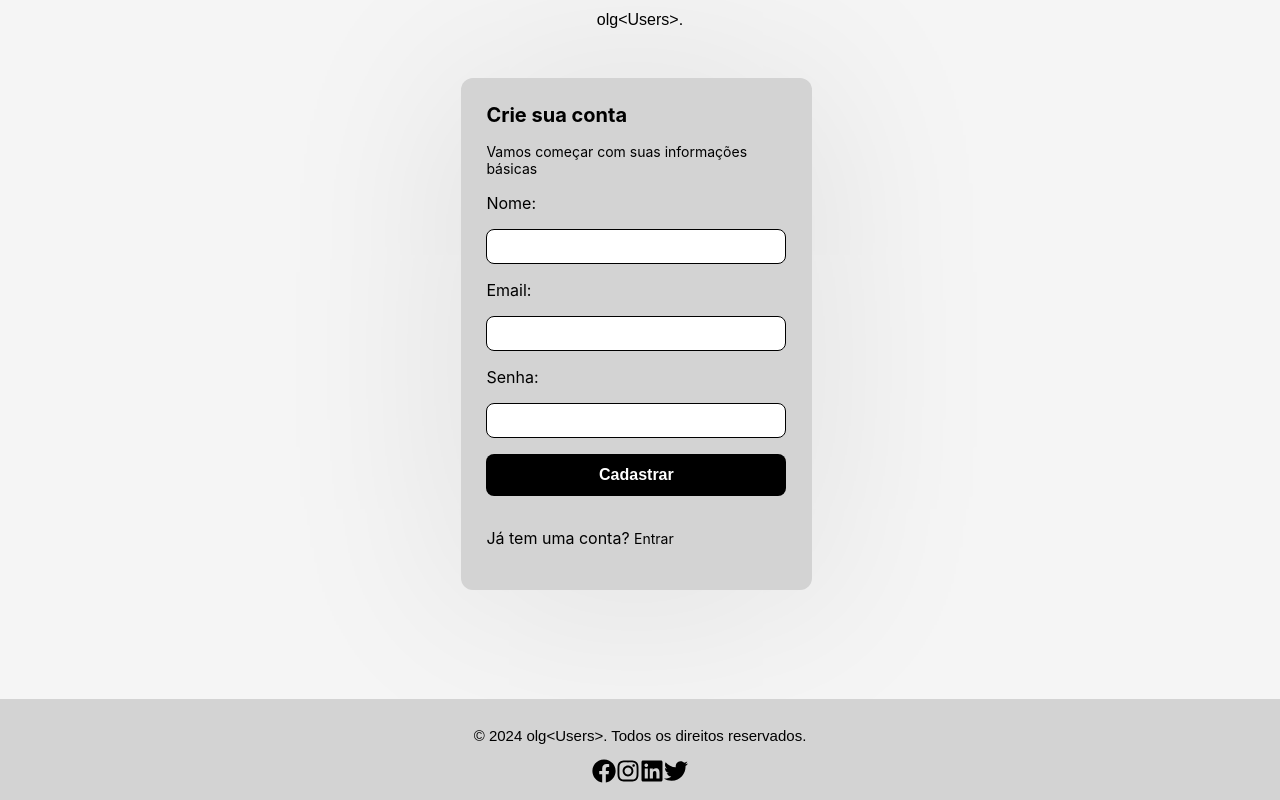
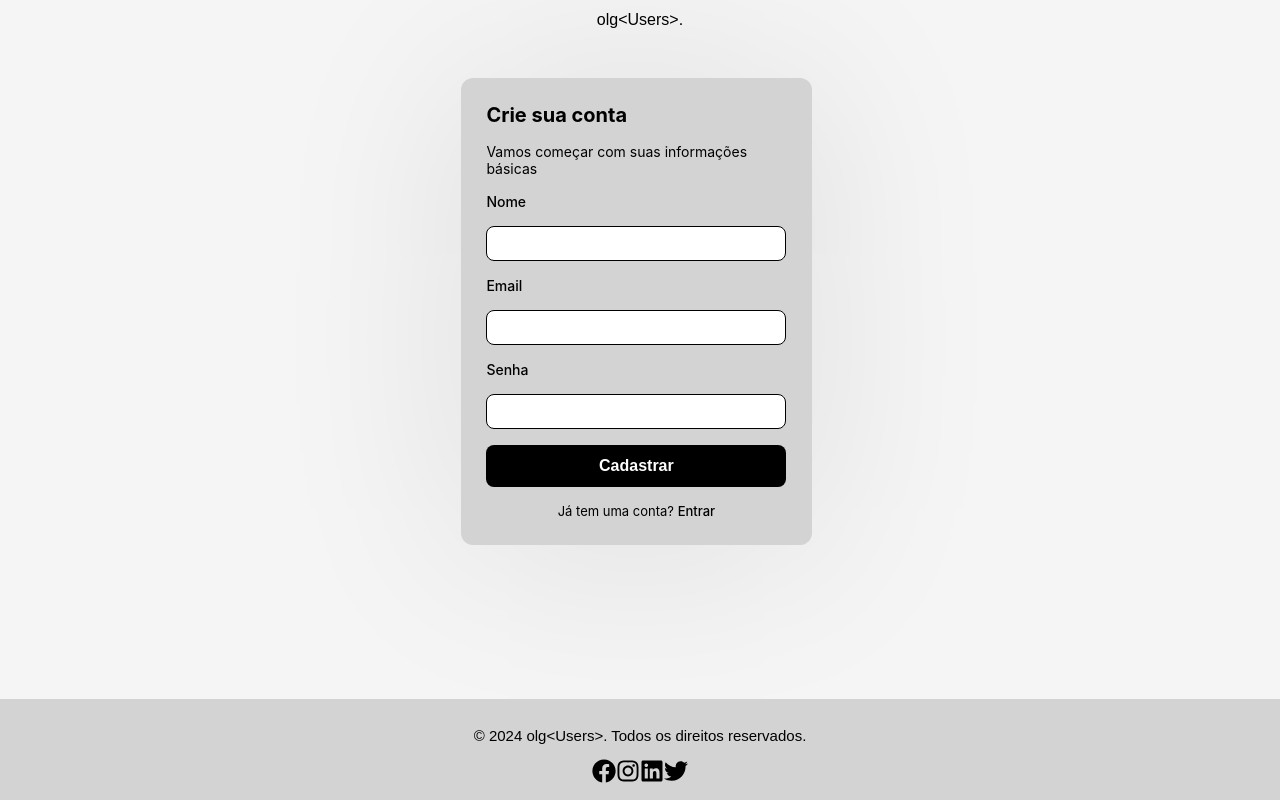
Before and after one commit to olegariobru/olgr-users, a React (Create React App) app in the folder frontEND/: page /cadastro in a window 1280 px wide. Built offline with nearby package versions, Linux system fonts and the light colour scheme; a web font is replaced by a local one.

Commit message:
ajustando detalhes visuais

```diff
--- a/frontEND/src/paginas/cadastro/cadastro.module.css
+++ b/frontEND/src/paginas/cadastro/cadastro.module.css
@@ -34,6 +34,13 @@
     margin: 0;
     padding: 0%;
 }
+
+.labelCad{
+    font-size: 14px;
+    font-weight: 500;
+    color: var(--cor-preta);
+}
+
 .inputCad {
     padding: 3%;
     border: 1px solid var(--cor-preta);
@@ -54,8 +61,10 @@
     transition: background-color 0.3s;
 }
 .btnCad:hover {
-    background-color: var(--cor-primaria);
+    background-color: var(--detalhe);
+    color: var(--cor-preta);
 }
+
 .btnCad:active {
     background-color: var(--cor-primaria-escura);
 }
@@ -68,17 +77,23 @@
 
 }
 
-.cadLink{
-    font-size: 14px;
+.cadRod{
+    font-size: 13px;
     color: var(--cor-preta);
     text-align: center;
+    margin: 0;
+    padding: 0;
+    cursor: default;
+}
+
+.cadLink{
+    color: var(--cor-preta);
     text-decoration: none;
-    margin-top: 8px;
-    transition: color 0.3s;
+    font-weight: 500;
+    transition: color 0.3s ease;
 }
 
 .cadLink:hover {
-    color: var(--cor-primaria);
+    color: var(--cor-branca);
     text-decoration: none;
-    color: var(--cor-branca);
 }
--- a/frontEND/src/paginas/cadastro/index.js
+++ b/frontEND/src/paginas/cadastro/index.js
@@ -18,11 +18,11 @@ export default function Cadastro() {
                 <form className={styles.cadForm}>
                     <h1 className={styles.cadTit}>Crie sua conta</h1>
                     <p className={styles.cadSubTit}>Vamos começar com suas informações básicas</p>
-                    <label htmlFor="nome">Nome:</label>
+                    <label className={styles.labelCad} htmlFor="nome">Nome</label>
                     <input className={styles.inputCad} type="text" id="nome" name="nome" required />
-                    <label htmlFor="email">Email:</label>
+                    <label className={styles.labelCad} htmlFor="email">Email</label>
                     <input className={styles.inputCad} type="email" id="email" name="email" required />
-                    <label htmlFor="senha">Senha:</label>
+                    <label className={styles.labelCad} htmlFor="password">Senha</label>
                     <input className={styles.inputCad} type="password" id="senha" name="senha" required />
                     <button className={styles.btnCad} type="submit">Cadastrar</button>
                     <div className={styles.divisor}>
--- a/frontEND/src/paginas/forgotPass/index.js
+++ b/frontEND/src/paginas/forgotPass/index.js
@@ -3,6 +3,8 @@ import styles from './esqueceuSenha.module.css';
 import { motion } from 'framer-motion';
 
 export default function EsqueceuSenha() {
+
+
     return (
         <motion.div
             initial={{ opacity: 0, y: 20}}
@@ -23,7 +25,7 @@ export default function EsqueceuSenha() {
                 <input className={styles.inputFg} type="email" id="email" name="email" required />
                 <button className={styles.btnFg} type="submit">Enviar link de recuperação</button>
                 <div className={styles.divisor}>
-                    <Link className={styles.fgRod}>Voltar ao login</Link>
+                    <Link to="/login" className={styles.fgRod}>Voltar ao login</Link>
                 </div>
             </form>
         </div>
--- a/frontEND/src/paginas/login/index.js
+++ b/frontEND/src/paginas/login/index.js
@@ -31,6 +31,7 @@ export default function LoginPrin (){
                     <input className={styles.lgInput} type="password" id="password" name="password" required />
                     <button className={styles.lgButton} type="submit">Entrar</button>
                     <p className={styles.lgFormP}>Esqueceu sua senha? <Link to="/forgotPass" className={styles.lgLink}>Clique aqui.</Link></p>
+                    <p className={styles.lgFormP}>Não tem conta? <Link to="/cadastro" className={styles.lgLink}>Cadastre-se.</Link></p>
                 </form>
             </div>
         </div>
--- a/frontEND/src/paginas/login/login.module.css
+++ b/frontEND/src/paginas/login/login.module.css
@@ -81,6 +81,7 @@
 
 .lgButton:hover {
     background-color: var(--detalhe);
+    color: var(--cor-preta);
 }
 
 .lgFormP{
@@ -89,6 +90,7 @@
     text-align: center;
     margin: 0;
     padding: 0;
+    cursor: default;
 }
 
 .lgLink{
```
